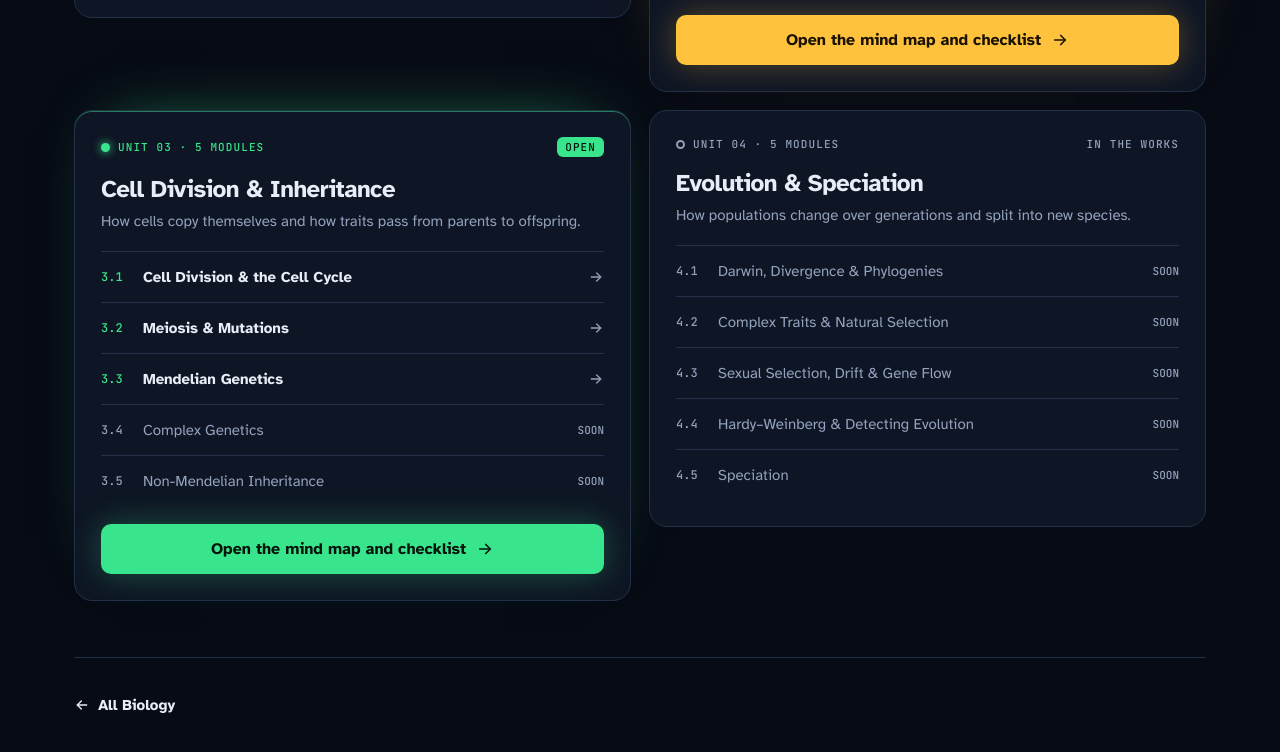
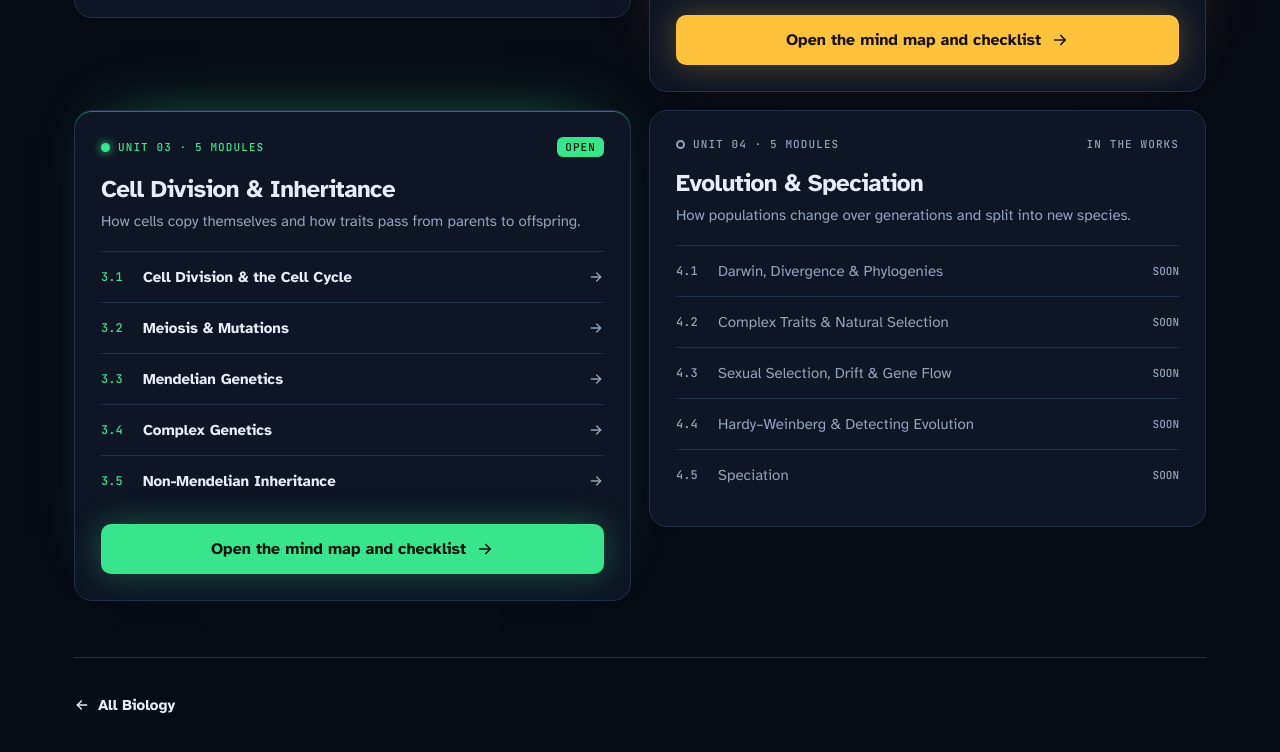
Before and after one commit to enterlabrynth/enterlabrynth.github.io, a plain HTML site: page ecology-evolution.html in a window 1280 px wide. Shown: the part 862-1614 px from the top of the page. Drawn offline with Linux system fonts and the light colour scheme; a web font is replaced by a local one.

Commit message:
Units page: link Modules 3.4 and 3.5

```diff
--- a/ecology-evolution.html
+++ b/ecology-evolution.html
@@ -109,8 +109,8 @@ a:focus-visible{outline:2px solid #FFC23D;outline-offset:2px}
 <a href="binary-fission-mitosis.html" style="display: flex; align-items: center; gap: 14px; min-height: 50px; border-bottom: 1px solid #22304A; text-decoration: none; color: #E8EEF8"><span style="font-family: 'JetBrains Mono', ui-monospace, monospace; font-size: 12px; width: 28px; color: #39E58C">3.1</span><span style="flex: 1; font-weight: 700">Cell Division &amp; the Cell Cycle</span><svg width="16" height="16" viewBox="0 0 24 24" fill="none" stroke="#93A2BC" stroke-width="2" stroke-linecap="round" stroke-linejoin="round" aria-hidden="true"><path d="M5 12h14"></path><path d="M13 6l6 6-6 6"></path></svg></a>
 <a href="meiosis-mutations.html" style="display: flex; align-items: center; gap: 14px; min-height: 50px; border-bottom: 1px solid #22304A; text-decoration: none; color: #E8EEF8"><span style="font-family: 'JetBrains Mono', ui-monospace, monospace; font-size: 12px; width: 28px; color: #39E58C">3.2</span><span style="flex: 1; font-weight: 700">Meiosis &amp; Mutations</span><svg width="16" height="16" viewBox="0 0 24 24" fill="none" stroke="#93A2BC" stroke-width="2" stroke-linecap="round" stroke-linejoin="round" aria-hidden="true"><path d="M5 12h14"></path><path d="M13 6l6 6-6 6"></path></svg></a>
 <a href="mendelian-genetics.html" style="display: flex; align-items: center; gap: 14px; min-height: 50px; border-bottom: 1px solid #22304A; text-decoration: none; color: #E8EEF8"><span style="font-family: 'JetBrains Mono', ui-monospace, monospace; font-size: 12px; width: 28px; color: #39E58C">3.3</span><span style="flex: 1; font-weight: 700">Mendelian Genetics</span><svg width="16" height="16" viewBox="0 0 24 24" fill="none" stroke="#93A2BC" stroke-width="2" stroke-linecap="round" stroke-linejoin="round" aria-hidden="true"><path d="M5 12h14"></path><path d="M13 6l6 6-6 6"></path></svg></a>
-<div style="display: flex; align-items: center; gap: 14px; min-height: 50px; border-bottom: 1px solid #22304A"><span style="font-family: 'JetBrains Mono', ui-monospace, monospace; font-size: 12px; width: 28px">3.4</span><span style="flex: 1">Complex Genetics</span><span style="font-family: 'JetBrains Mono', ui-monospace, monospace; font-size: 11px">SOON</span></div>
-<div style="display: flex; align-items: center; gap: 14px; min-height: 50px"><span style="font-family: 'JetBrains Mono', ui-monospace, monospace; font-size: 12px; width: 28px">3.5</span><span style="flex: 1">Non-Mendelian Inheritance</span><span style="font-family: 'JetBrains Mono', ui-monospace, monospace; font-size: 11px">SOON</span></div>
+<a href="complex-genetics.html" style="display: flex; align-items: center; gap: 14px; min-height: 50px; border-bottom: 1px solid #22304A; text-decoration: none; color: #E8EEF8"><span style="font-family: 'JetBrains Mono', ui-monospace, monospace; font-size: 12px; width: 28px; color: #39E58C">3.4</span><span style="flex: 1; font-weight: 700">Complex Genetics</span><svg width="16" height="16" viewBox="0 0 24 24" fill="none" stroke="#93A2BC" stroke-width="2" stroke-linecap="round" stroke-linejoin="round" aria-hidden="true"><path d="M5 12h14"></path><path d="M13 6l6 6-6 6"></path></svg></a>
+<a href="sex-linkage-linkage.html" style="display: flex; align-items: center; gap: 14px; min-height: 50px; text-decoration: none; color: #E8EEF8"><span style="font-family: 'JetBrains Mono', ui-monospace, monospace; font-size: 12px; width: 28px; color: #39E58C">3.5</span><span style="flex: 1; font-weight: 700">Non-Mendelian Inheritance</span><svg width="16" height="16" viewBox="0 0 24 24" fill="none" stroke="#93A2BC" stroke-width="2" stroke-linecap="round" stroke-linejoin="round" aria-hidden="true"><path d="M5 12h14"></path><path d="M13 6l6 6-6 6"></path></svg></a>
 </div>
 <a href="cell-division-inheritance.html" style="display: inline-flex; align-items: center; justify-content: center; gap: 10px; min-height: 50px; padding: 0 24px; border-radius: 10px; background: #39E58C; color: #04140B; text-decoration: none; font-weight: 700; font-size: 16px; box-shadow: 0 0 32px rgba(57,229,140,0.3)">Open the mind map and checklist
 <svg width="18" height="18" viewBox="0 0 24 24" fill="none" stroke="currentColor" stroke-width="2.2" stroke-linecap="round" stroke-linejoin="round" aria-hidden="true"><path d="M5 12h14"></path><path d="M13 6l6 6-6 6"></path></svg></a>
```
